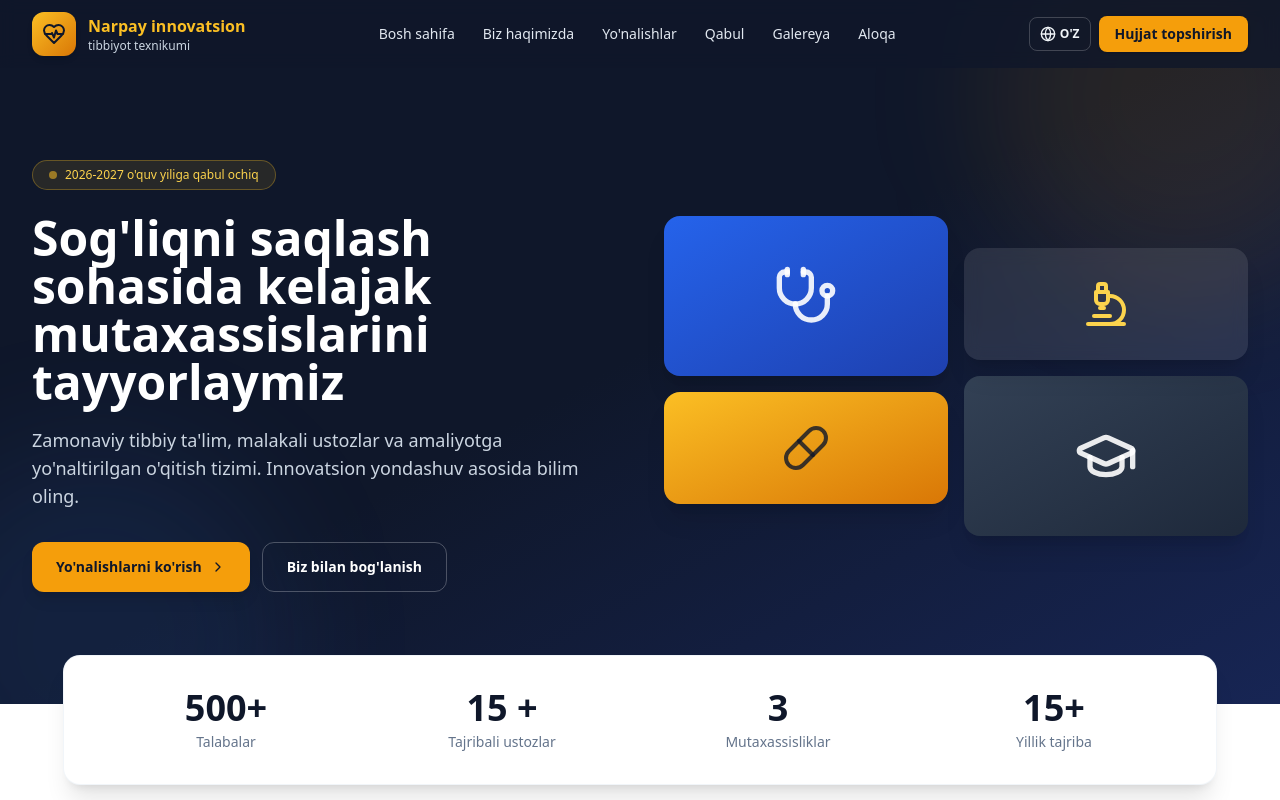
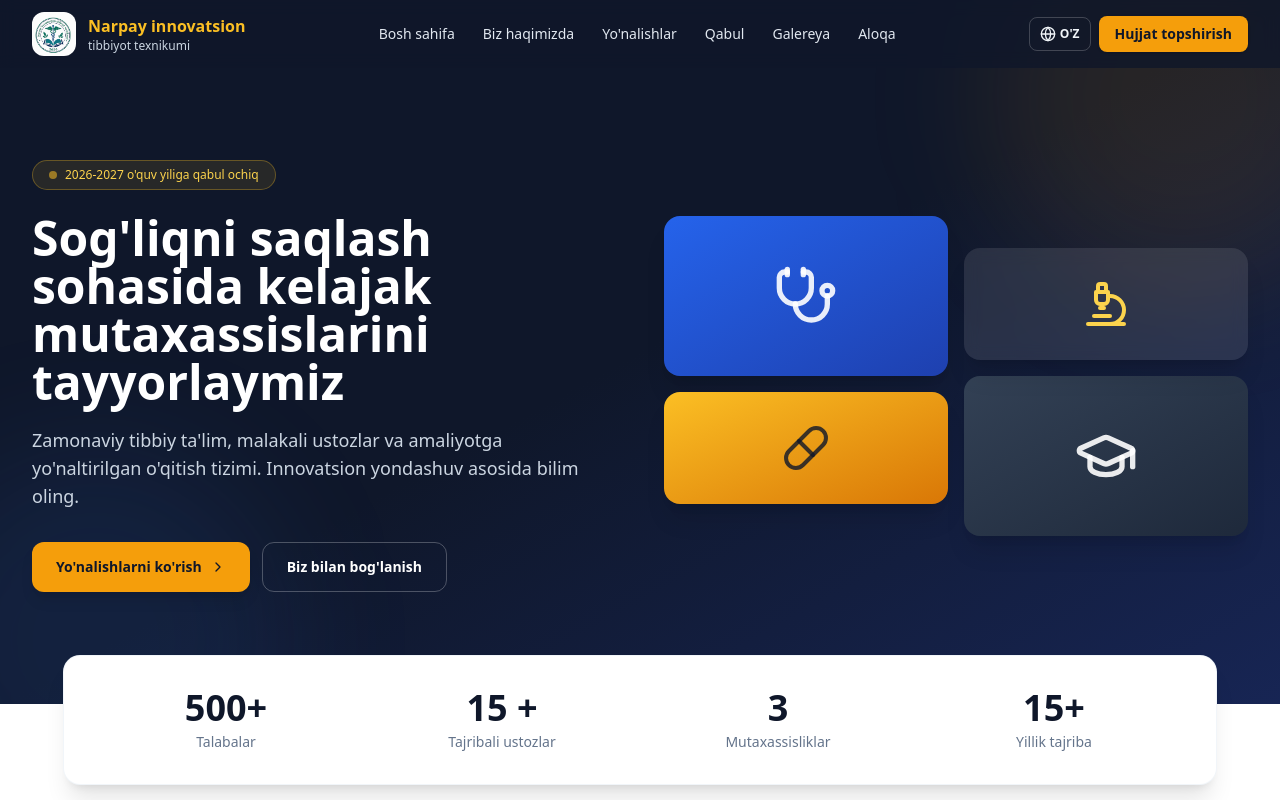
Before and after one commit to Samiddin/NITT, a React (Vite) app: page / in a window 1280 px wide. Shown: the top 800 px of the page. Built offline with nearby package versions, Linux system fonts and the light colour scheme.

Commit message:
asdfghjkljhgfdsa

```diff
--- a/src/NarpayMedicalCollege.jsx
+++ b/src/NarpayMedicalCollege.jsx
@@ -292,9 +292,7 @@ export default function App() {
       <header className={`fixed top-0 left-0 right-0 z-50 transition-all duration-300 ${scrolled ? "bg-slate-900/95 shadow-lg backdrop-blur" : "bg-slate-900/80 backdrop-blur"}`}>
         <div className="mx-auto flex max-w-7xl items-center justify-between px-4 py-3 sm:px-6 lg:px-8">
           <button onClick={() => go("home")} className="flex items-center gap-3 text-left">
-            <div className="flex h-11 w-11 shrink-0 items-center justify-center rounded-xl bg-gradient-to-br from-amber-400 to-amber-600 shadow-md">
-              <HeartPulse className="h-6 w-6 text-slate-900" />
-            </div>
+            <img src="logo.png" alt="Logo" className="h-11 w-11 shrink-0 rounded-xl object-contain" />
             <div className="leading-tight">
               <div className="text-sm font-bold text-amber-400 sm:text-base">{t.brandTop}</div>
               <div className="text-[11px] font-medium text-slate-300 sm:text-xs">{t.brandBottom}</div>
```
